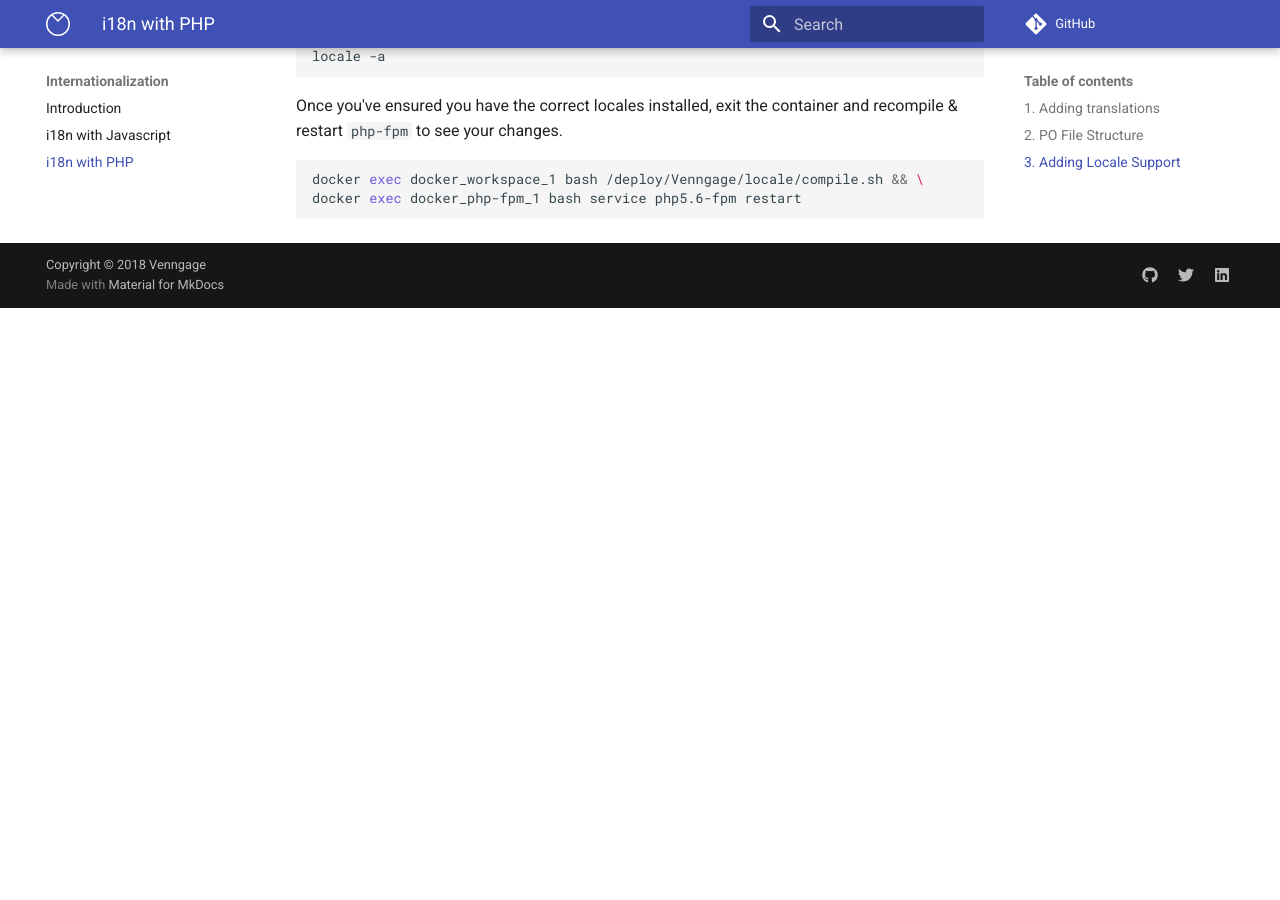
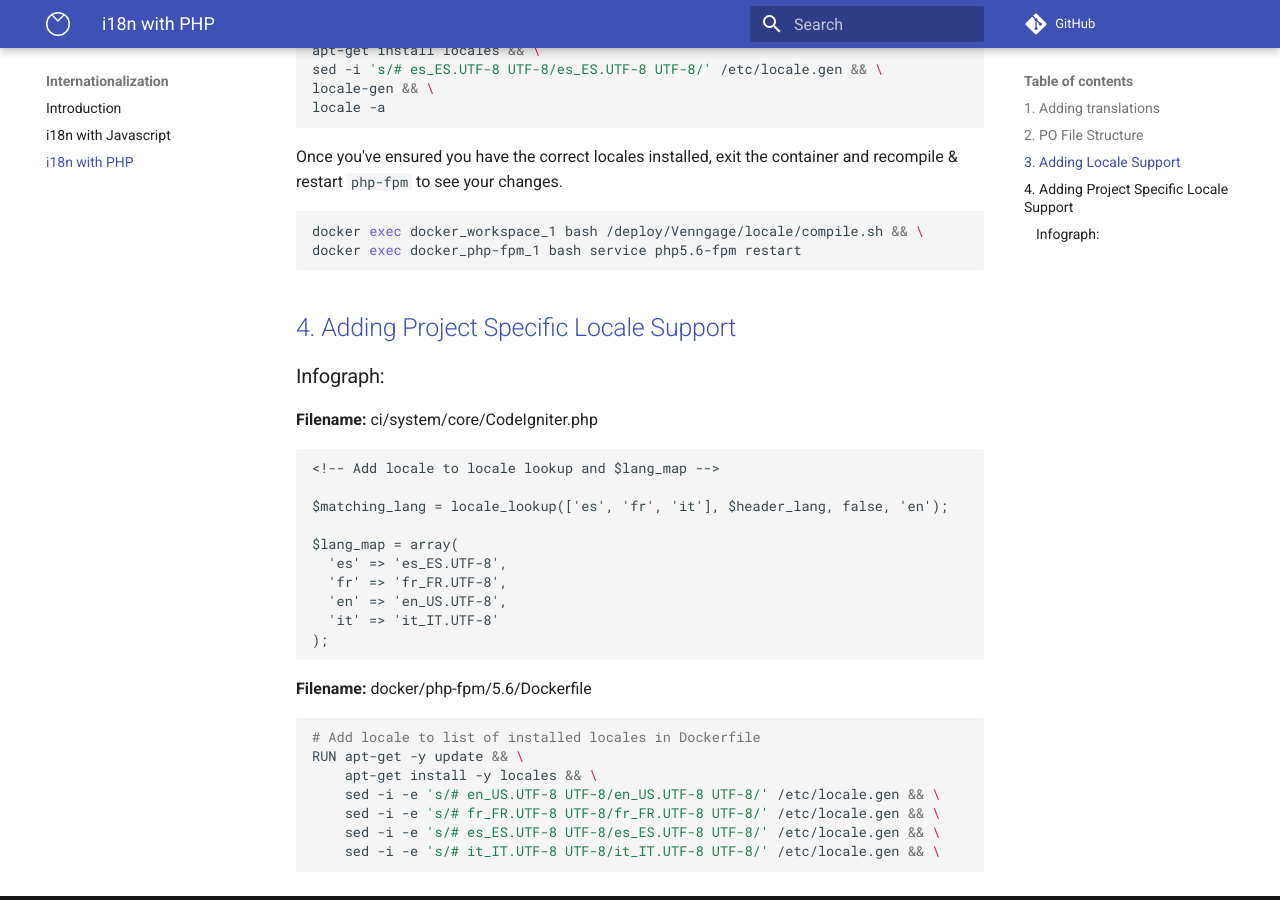
Before and after one commit to enicol/venngage-styleguide, an MkDocs documentation site: the page built from docs/i18n/php.md, in a window 1280 px wide and 900 px high, scrolled down 1796 px. Built offline with MkDocs 1.6.1 and Material for MkDocs 9.7.7, drawn with Linux system fonts in a browser that asks for light colours; comment, search, counter and statistics services are not loaded; old or Windows-style settings are respelled for this version of MkDocs; before the commit the page ends 2104 px from its top, so only the background shows below that; some of the changed text lies outside the part shown.

Commit message:
add to php section

````diff
--- a/docs/i18n/php.md
+++ b/docs/i18n/php.md
@@ -6,7 +6,7 @@ We use <a href="https://www.codeigniter.com/userguide3/libraries/language.html?h
 
 ## [1. Adding translations](#adding-translations)
 
-Adding internationalization support for PHP files relatively straightforward. First you must add the translated strings to the `messages.po` found in the same directory that matches the locale you are adding support for:
+Adding internationalization support for PHP files relatively straightforward. First you must add the translated strings to the `messages.po` file. Currently, the two repositories that contain a `messages.po` file are the Homepage repo and the Infograph repo. Within both of these repos the `.po` files can be found in a subdirectory of `locale/` that matches the language you are adding support for:
 > i.e. Spanish translations are added to the `messages.po` within `/locale/es/LC_MESSAGES/`
 
 ## [2. PO File Structure](#po-structure)
@@ -70,3 +70,33 @@ Once you've ensured you have the correct locales installed, exit the container a
 docker exec docker_workspace_1 bash /deploy/Venngage/locale/compile.sh && \
 docker exec docker_php-fpm_1 bash service php5.6-fpm restart
 ```
+
+## [4. Adding Project Specific Locale Support](#locale-support)
+
+### Infograph:
+**Filename:** ci/system/core/CodeIgniter.php
+
+```php
+<!-- Add locale to locale lookup and $lang_map -->
+
+$matching_lang = locale_lookup(['es', 'fr', 'it'], $header_lang, false, 'en');
+
+$lang_map = array(
+  'es' => 'es_ES.UTF-8',
+  'fr' => 'fr_FR.UTF-8',
+  'en' => 'en_US.UTF-8',
+  'it' => 'it_IT.UTF-8'
+);
+```
+
+**Filename:** docker/php-fpm/5.6/Dockerfile
+
+```sh
+# Add locale to list of installed locales in Dockerfile
+RUN apt-get -y update && \
+    apt-get install -y locales && \
+    sed -i -e 's/# en_US.UTF-8 UTF-8/en_US.UTF-8 UTF-8/' /etc/locale.gen && \
+    sed -i -e 's/# fr_FR.UTF-8 UTF-8/fr_FR.UTF-8 UTF-8/' /etc/locale.gen && \
+    sed -i -e 's/# es_ES.UTF-8 UTF-8/es_ES.UTF-8 UTF-8/' /etc/locale.gen && \
+    sed -i -e 's/# it_IT.UTF-8 UTF-8/it_IT.UTF-8 UTF-8/' /etc/locale.gen && \
+```
````
